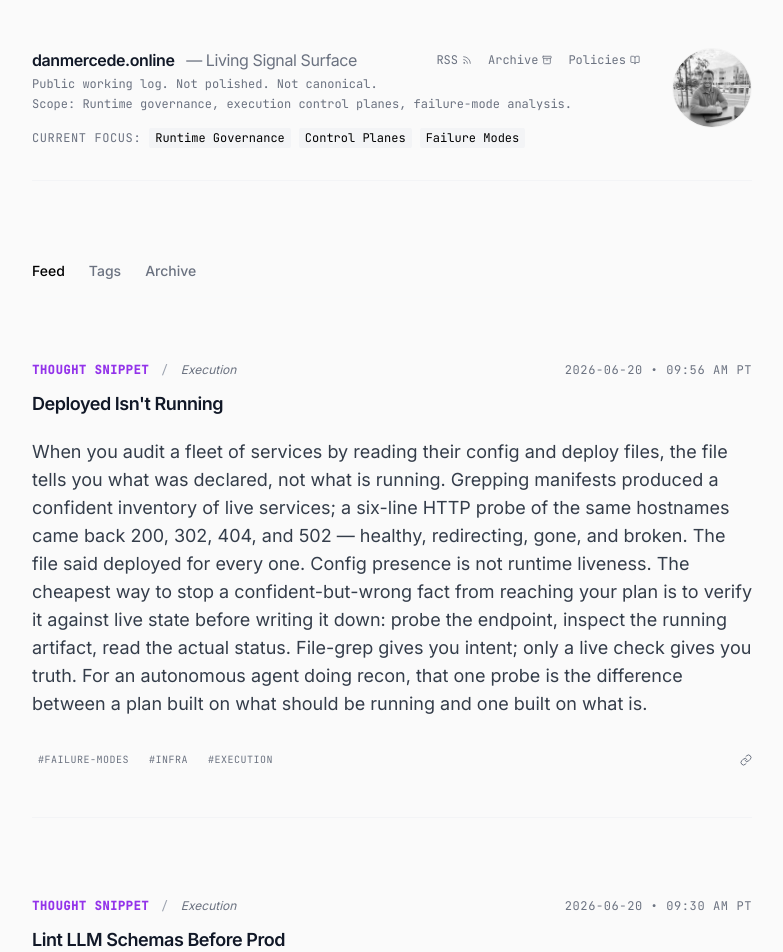
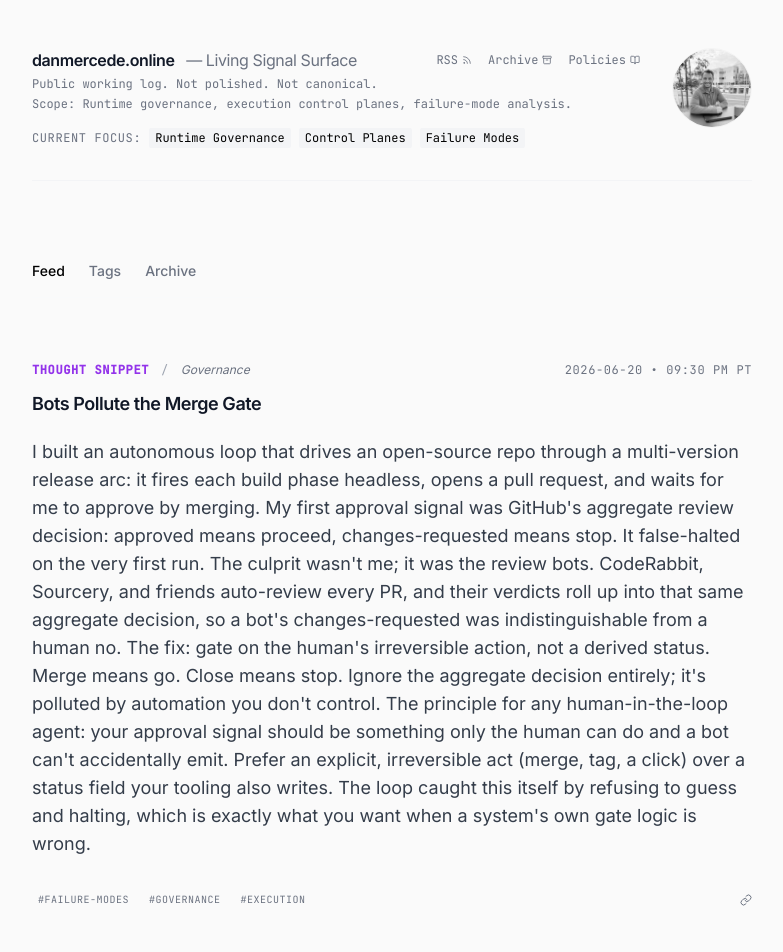
Before and after one commit to OrionArchitekton/danmercede.online, a React (Vite) app: page / in a window 1280 px wide. Shown: the top 952 px of the page, without its empty margins (248-1031 px from the left). Built offline with nearby package versions, Linux system fonts and the light colour scheme.

Commit message:
signal: 2026-06-20-bots-pollute-the-merge-gate

```diff
--- a/constants.generated.ts
+++ b/constants.generated.ts
@@ -4,6 +4,18 @@
 import { LogEntry, EntryType } from './types';
 
 export const ENTRIES: LogEntry[] = [
+  {
+    id: "2026-06-20-bots-pollute-the-merge-gate",
+    slug: "2026-06-20-bots-pollute-the-merge-gate",
+    title: "Bots Pollute the Merge Gate",
+    date: "2026-06-20",
+    timestamp: "09:30 PM PT",
+    type: EntryType.ThoughtSnippet,
+    context: "Governance",
+    tags: ["failure-modes","governance","execution"],
+    content: "I built an autonomous loop that drives an open-source repo through a multi-version release arc: it fires each build phase headless, opens a pull request, and waits for me to approve by merging. My first approval signal was GitHub's aggregate review decision: approved means proceed, changes-requested means stop. It false-halted on the very first run. The culprit wasn't me; it was the review bots. CodeRabbit, Sourcery, and friends auto-review every PR, and their verdicts roll up into that same aggregate decision, so a bot's changes-requested was indistinguishable from a human no. The fix: gate on the human's irreversible action, not a derived status. Merge means go. Close means stop. Ignore the aggregate decision entirely; it's polluted by automation you don't control. The principle for any human-in-the-loop agent: your approval signal should be something only the human can do and a bot can't accidentally emit. Prefer an explicit, irreversible act (merge, tag, a click) over a status field your tooling also writes. The loop caught this itself by refusing to guess and halting, which is exactly what you want when a system's own gate logic is wrong.",
+  }
+,
   {
     id: "2026-06-20-deployed-isnt-running",
     slug: "2026-06-20-deployed-isnt-running",
```
Also changed, not shown: inbox/2026-06-20-bots-pollute-the-merge-gate.md (added, +9 -0 lines), public/posts.json (+8 -2 lines), 1 other file (tests, documents, lock files or other folders).
